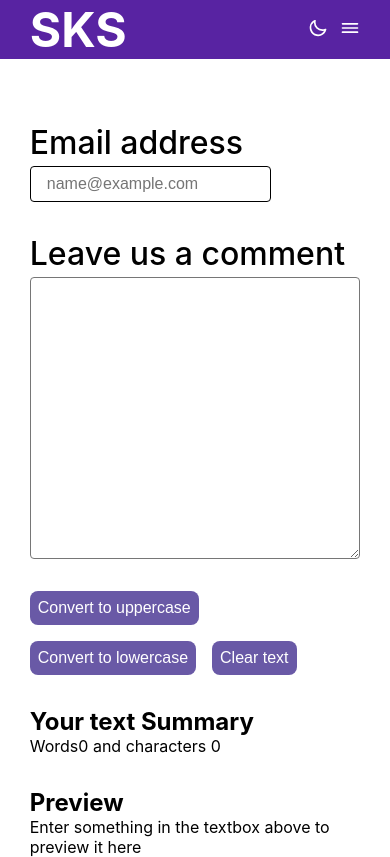
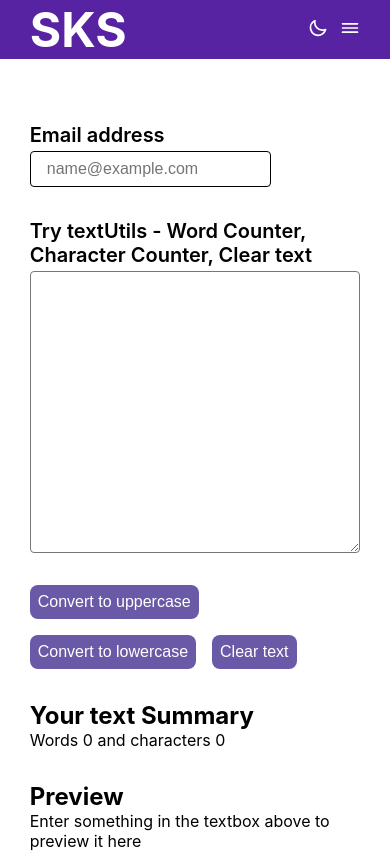
Before and after one commit to suraj-sks27/textUtils-react-app, a React (Create React App) app: page / in a window 390 px wide. Built offline with nearby package versions, Linux system fonts and the light colour scheme.

Commit message:
tutorial 21

```diff
--- a/public/index.html
+++ b/public/index.html
@@ -15,7 +15,10 @@
       rel="stylesheet"
       href="https://unicons.iconscout.com/release/v4.0.8/css/line.css"
     />
-    <title>SKS - Home</title>
+    <title>
+      textYtils - Word counter | character counter | lowercase to uppercase |
+      uppercase to lowercase | clearing text
+    </title>
   </head>
   <body>
     <noscript>You need to enable JavaScript to run this app.</noscript>
--- a/src/components/Form.css
+++ b/src/components/Form.css
@@ -94,4 +94,10 @@ button:hover {
     font-size: medium;
     font-weight: 500;
   }
+
+  .form-textarea label,
+  .form-email label {
+    font-size: 1.25rem;
+    font-weight: 600;
+  }
 }
--- a/src/components/Form.js
+++ b/src/components/Form.js
@@ -39,7 +39,9 @@ export default function Form(props) {
       </div>
 
       <div className="form-textarea">
-        <label htmlFor="text">Leave us a comment</label>
+        <label htmlFor="text">
+          Try textUtils - Word Counter, Character Counter, Clear text
+        </label>
         {/* using useState */}
         <textarea
           id="text"
@@ -59,9 +61,14 @@ export default function Form(props) {
         <h2>Your text Summary</h2>
         {/* if text is empty setting word count to 0 && if a character has " " then not counting it as another word */}
         <p>
-          Words
-          {text === '' || text === ' ' ? '0' : text.split(' ').length - 1} and
-          characters {text.length}
+          Words{' '}
+          {
+            //? agar space diye ya newline me gye to naya word kehlayega aur agar naye word ka length 0 hai matlb kuch type nhi kiya gya hai space ke baad to usko count nhi kiya jayega word me
+            text.split(/\s+/).filter((element) => {
+              return element.length !== 0;
+            }).length
+          }{' '}
+          and characters {text.length}
         </p>
       </div>
 
```
